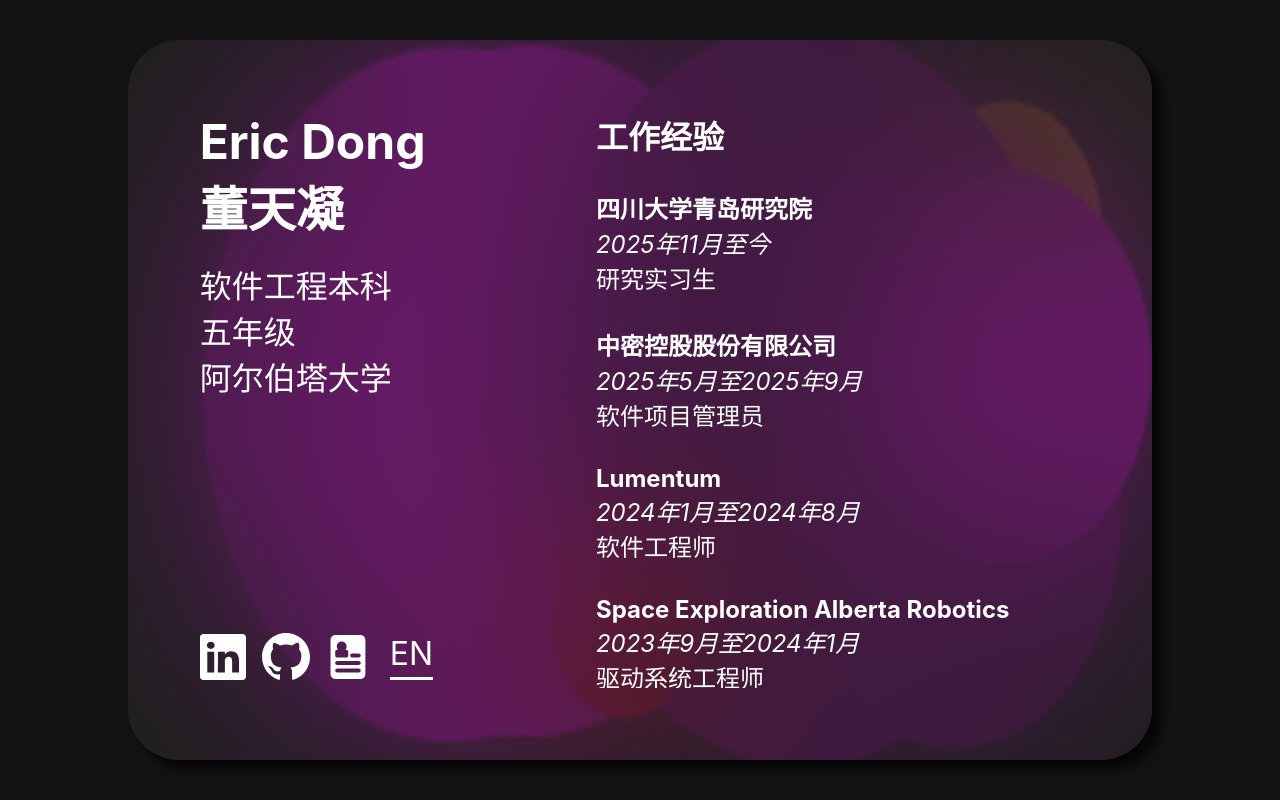
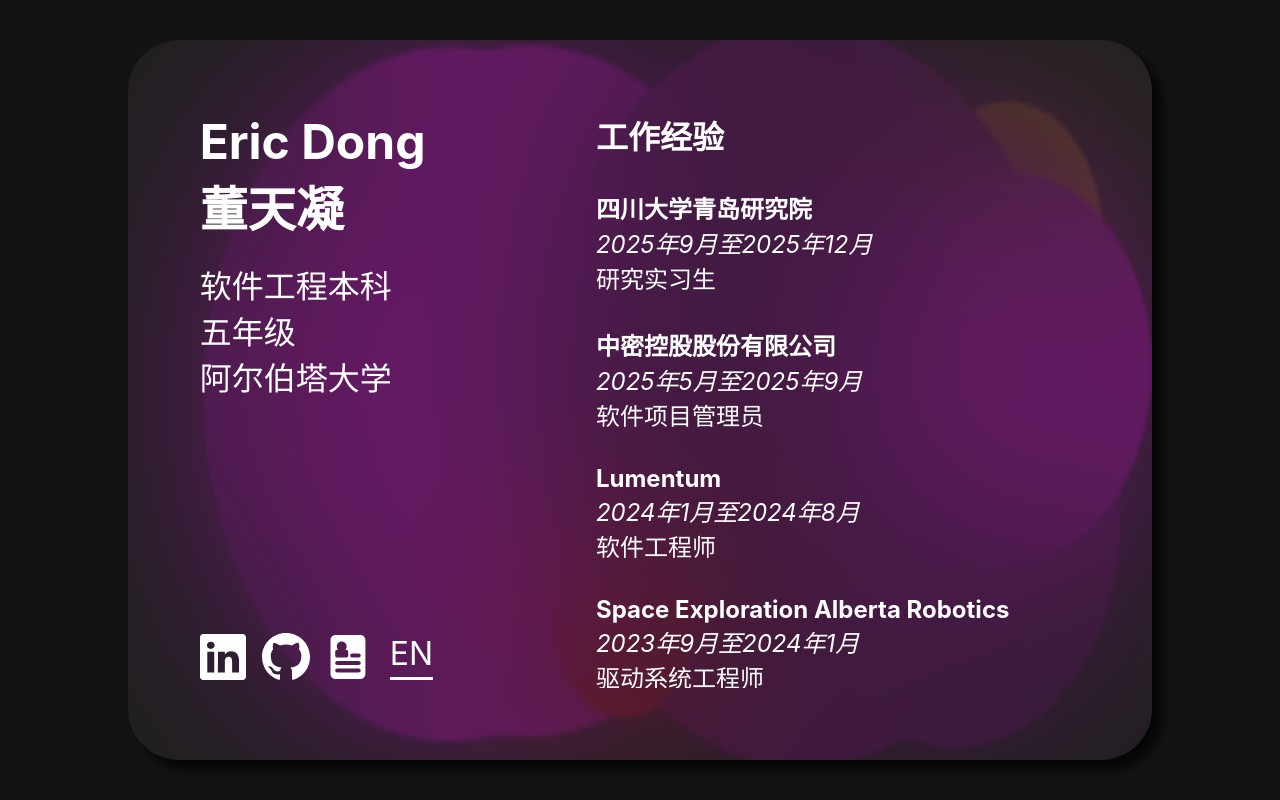
Before and after one commit to etdong/eric-website, a React (Create React App) app: page /#/zh in a window 1280 px wide. Built offline with nearby package versions, Linux system fonts and the light colour scheme; the HTML template or start-up script is replaced by a standard one.

Commit message:
update most recent internship dates

```diff
--- a/src/pages/home.js
+++ b/src/pages/home.js
@@ -84,7 +84,7 @@ function Home() {
                                 <br />
                                 <b>Qingdao Research Academy</b>
                                 <br />
-                                <i>Nov 2025 - Present</i>
+                                <i>Sep 2025 - Dec 2025</i>
                                 <br />
                                 Research Intern
                             </div>
--- a/src/pages/home_zh.js
+++ b/src/pages/home_zh.js
@@ -85,7 +85,7 @@ function HomeZh() {
                             <div className='subheader'>
                                 <b>四川大学青岛研究院</b>
                                 <br />
-                                <i>2025年11月至今</i>
+                                <i>2025年9月至2025年12月</i>
                                 <br />
                                 研究实习生
                             </div>
```
